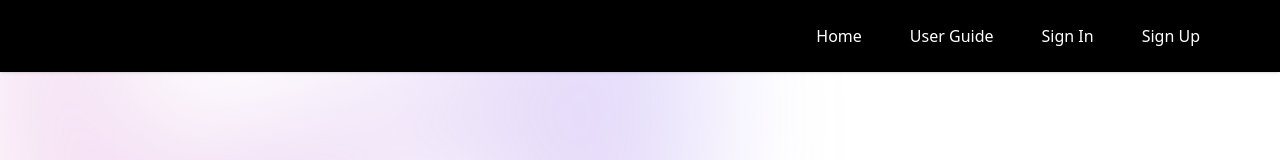
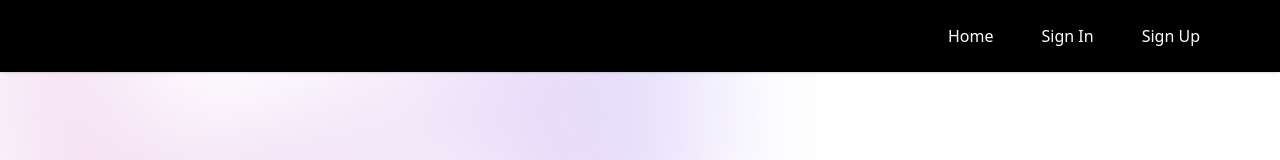
Before and after one commit to Rko-8001/CS305, a React (Create React App) app in the folder client/: page / in a window 1280 px wide. Shown: the top 160 px of the page. Built offline with nearby package versions, Linux system fonts and the light colour scheme.

Commit message:
userguide removed

```diff
--- a/client/src/components_shared/navBars/NavBar.js
+++ b/client/src/components_shared/navBars/NavBar.js
@@ -4,7 +4,6 @@ import { getRoleToken, removeRoleToken, removeUserToken } from '../../components
 
 const publicRoutes = [
     { name: "Home", link: "/" },
-    { name: "User Guide", link: "/" },
     { name: "Sign In", link: "/signin" },
     { name: "Sign Up", link: "/signup" },
 ]
--- a/client/src/components_shared/profile/SideProfile.js
+++ b/client/src/components_shared/profile/SideProfile.js
@@ -1,6 +1,5 @@
-import React, { useEffect, useState } from 'react'
+import React from 'react'
 import { getRoleToken } from '../../components_login/Token'
-import { url } from '../Request';
 
 export default function SideProfile({ info, load, blogs }) {
 
```
